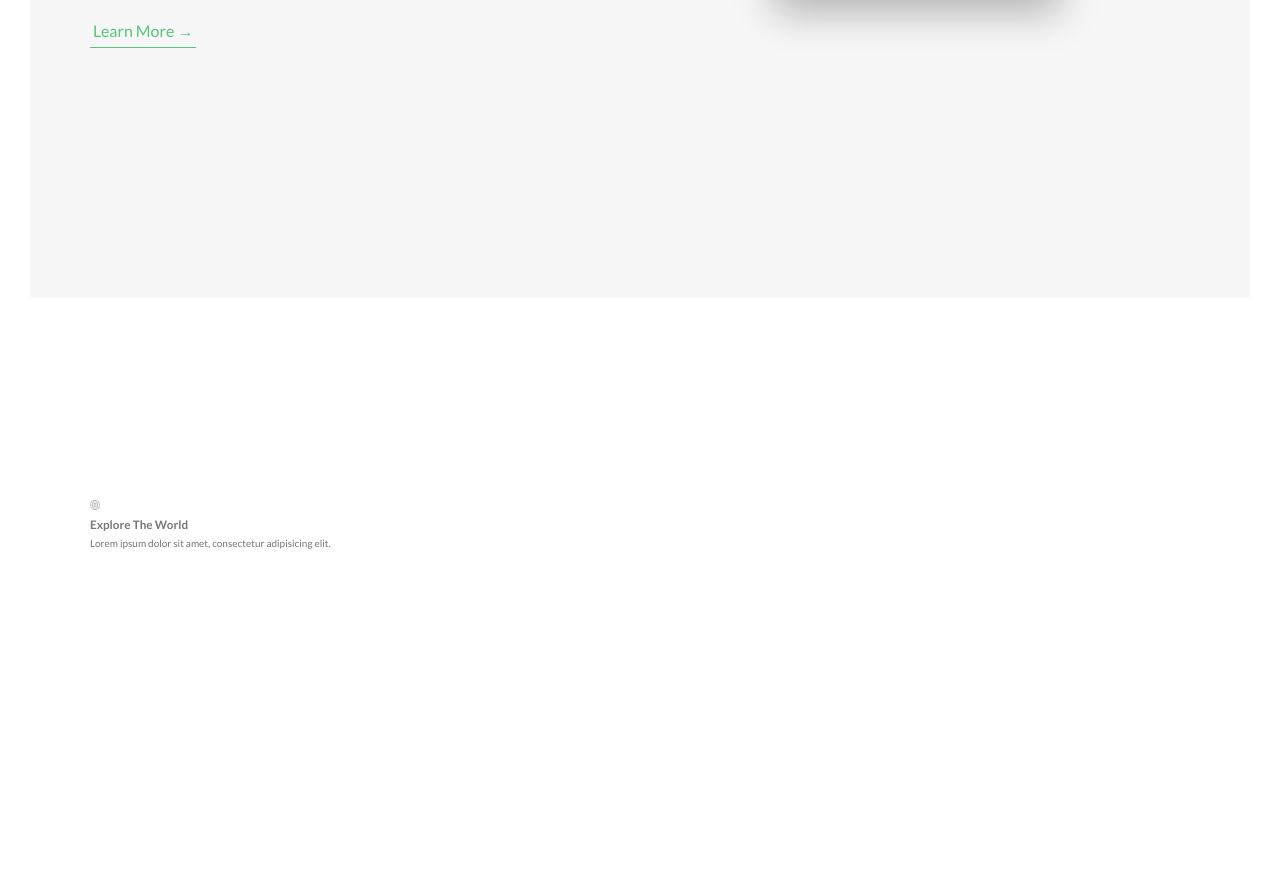
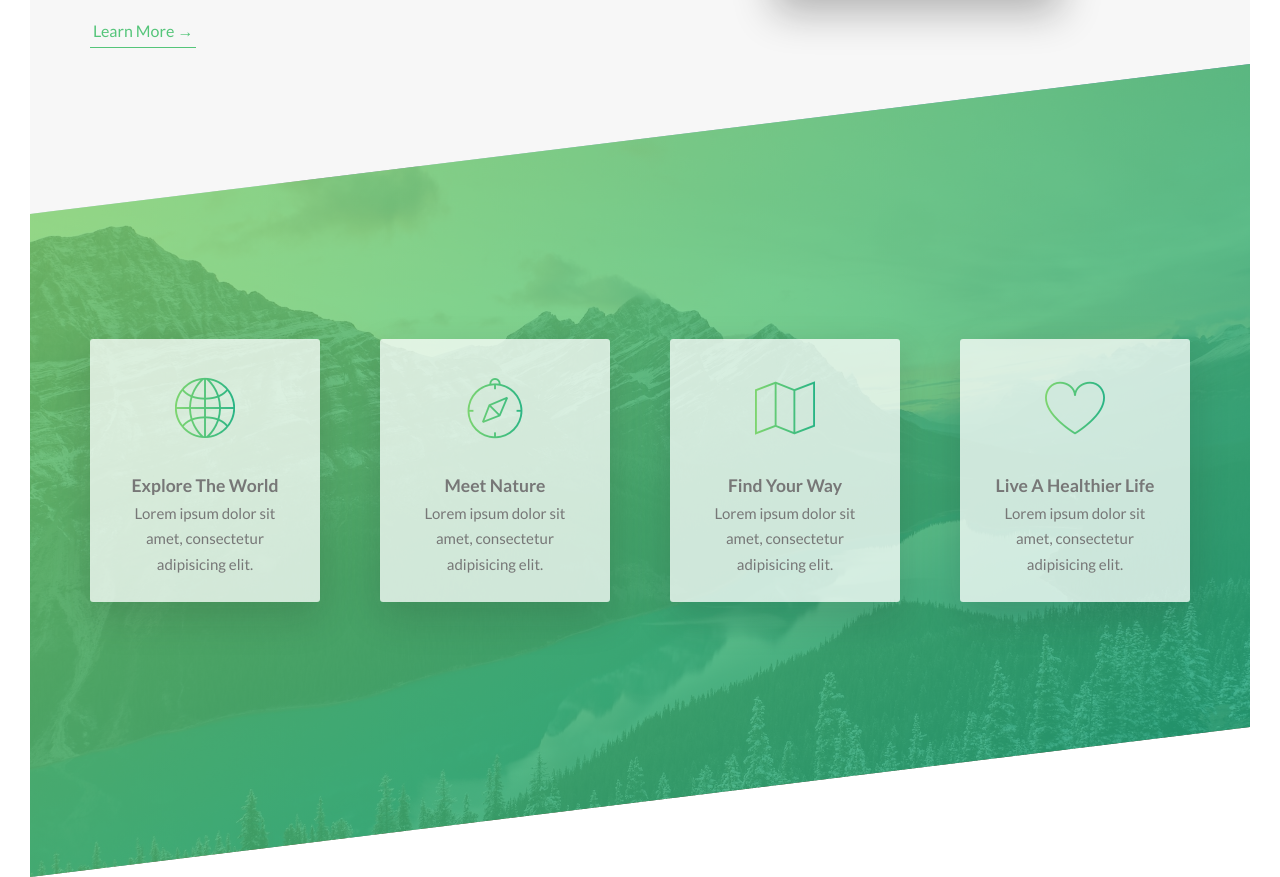
Before and after one commit to gingeryale/adv_sass_i, a website: page index.html in a window 1280 px wide. Shown: the part 1313-2190 px from the top of the page. Before the commit the page ends 2095 px from the top, so only its background shows below. Drawn offline with Linux system fonts and the light colour scheme.

Commit message:
features section complete

```diff
--- a/index.html
+++ b/index.html
@@ -51,10 +51,31 @@
             </section>
             <section class="section-features">
                 <div class="row">
-                    <div class="col-1-of4">
+                    <div class="col-1-of-4">
                         <div class="feature-box">
-                             <i class="icon-basic-world"></i>
-                             <h3 class="heading-tertiary">Explore The World</h3>
+                             <i class="feature-box__icon icon-basic-world"></i>
+                             <h3 class="heading-tertiary u-margin-bottom">Explore The World</h3>
+                             <p class="feature-box__text">Lorem ipsum dolor sit amet, consectetur adipisicing elit.</p>
+                        </div>
+                    </div>
+                    <div class="col-1-of-4">
+                        <div class="feature-box">
+                             <i class="feature-box__icon icon-basic-compass"></i>
+                             <h3 class="heading-tertiary u-margin-bottom">Meet Nature</h3>
+                             <p class="feature-box__text">Lorem ipsum dolor sit amet, consectetur adipisicing elit.</p>
+                        </div>
+                    </div>
+                    <div class="col-1-of-4">
+                        <div class="feature-box">
+                             <i class="feature-box__icon icon-basic-map"></i>
+                             <h3 class="heading-tertiary u-margin-bottom">Find Your Way</h3>
+                             <p class="feature-box__text">Lorem ipsum dolor sit amet, consectetur adipisicing elit.</p>
+                        </div>
+                    </div>
+                    <div class="col-1-of-4">
+                        <div class="feature-box">
+                             <i class="feature-box__icon icon-basic-heart"></i>
+                             <h3 class="heading-tertiary u-margin-bottom">Live A Healthier Life</h3>
                              <p class="feature-box__text">Lorem ipsum dolor sit amet, consectetur adipisicing elit.</p>
                         </div>
                     </div>
--- a/sass/components/_feature-box.scss
+++ b/sass/components/_feature-box.scss
@@ -1,7 +1,24 @@
 .feature-box{
+	background-color: rgba($color-white, .75);
+	font-size: 1.5rem;
+	padding: 2.5rem;
+	text-align: center;
+	border-radius: 3px;
+	box-shadow: 0 1.5rem 4rem rgba($color-black, .15);
+	transition: transform .3s;
 	 &__icon{
+		font-size: 6rem;
+		margin-bottom: .5rem;
+		background-image: linear-gradient(to right, $color-primary-light, $color-primary-dark);
+	display: inline-block;
+	background-clip: text;
+	-webkit-background-clip: text;
+	color: transparent;
+	 }
+	 &:hover {
+	 	transform: translateY(-1.5rem) scale(1.03);
+	 }
 
-	 }
 	 &__text{
 
 	 }
--- a/sass/pages/_home.scss
+++ b/sass/pages/_home.scss
@@ -6,4 +6,17 @@
 
 .section-features {
 	padding: 20rem 0;
+	background-image:
+					linear-gradient(to right bottom,
+									rgba($color-primary-light,0.8),
+									rgba($color-primary-dark,0.8)),
+					url(../img/nat-4.jpg);
+	background-size: cover;
+
+	transform: skewY(-7deg);
+	margin-top:-19.84vh;
+
+	& > * {
+		transform: skewY(7deg);
+	}
 }
```
Also changed, not shown: css/style.css.
